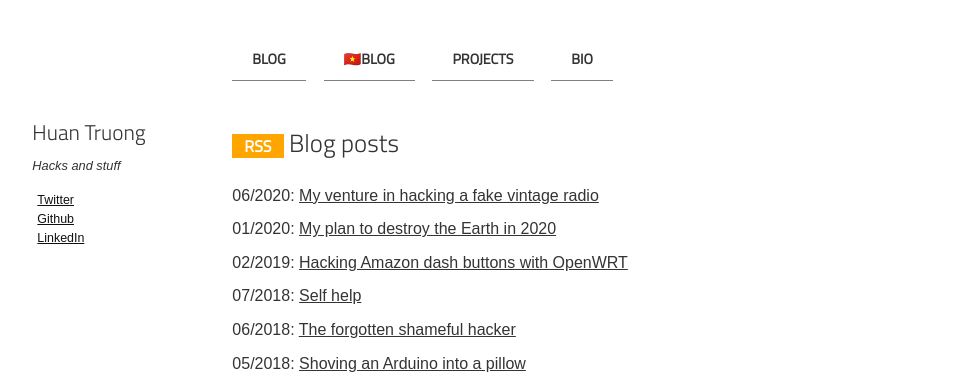
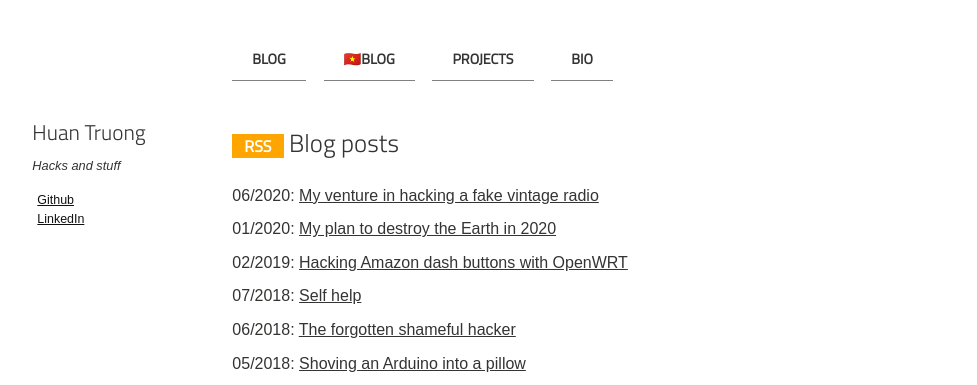
Before and after one commit to htruong/htruong.github.io, a Jekyll site: the page built from index.md, in a window 1280 px wide. Shown: the top 385 px of the page, without its empty margins (116-1093 px from the left). Built offline with Jekyll 4.4.1, drawn with Linux system fonts in a browser that asks for light colours.

Commit message:
Remove twitter as I no longer have a twitter account

```diff
--- a/_config.yml
+++ b/_config.yml
@@ -79,7 +79,7 @@ owner:
   bio: "Hacks and stuff"
   email:
   disqus-shortname: tnhh
-  twitter: huant
+  twitter: #huant
   facebook: #username
   google:
     plus: #username
```
